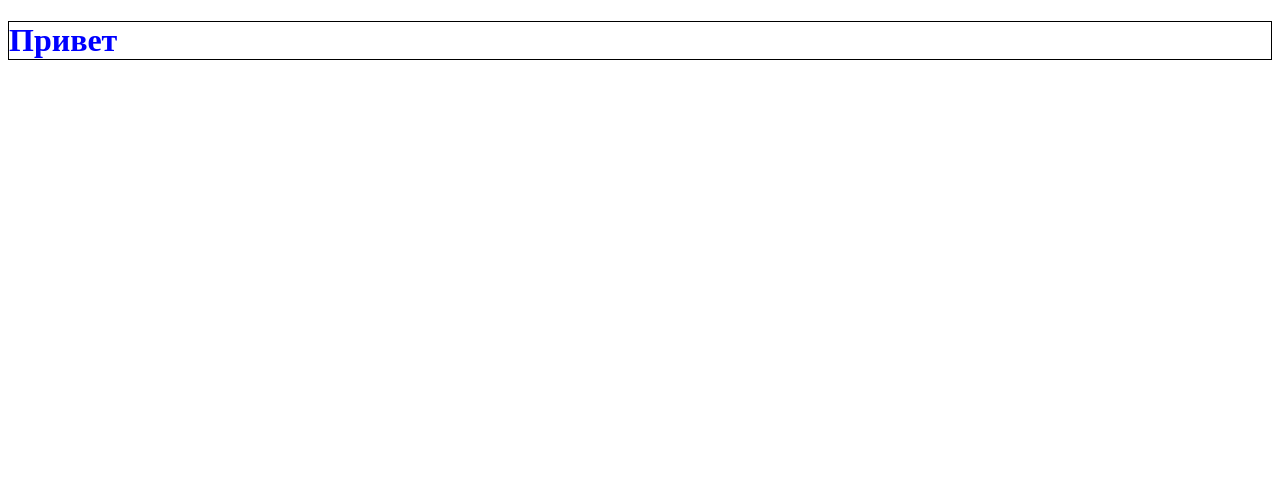
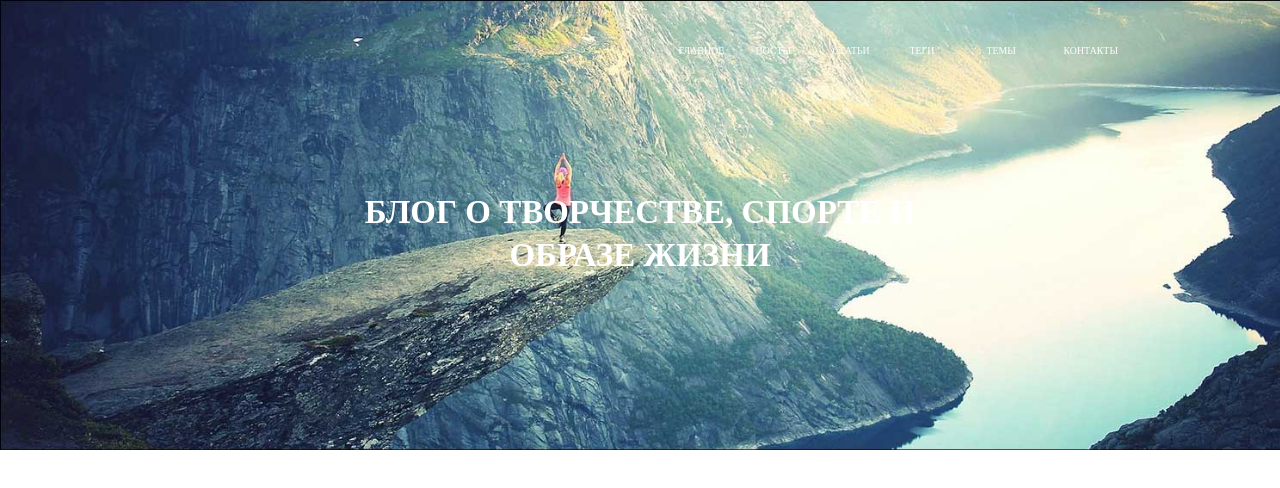
Before and after one commit to Antonio-87/Courswork_HTML_CSS, a plain HTML site: page index.html in a window 1280 px wide. Shown: the top 488 px of the page. Drawn offline with Linux system fonts and the light colour scheme.

Commit message:
add_header

```diff
--- a/css/style.css
+++ b/css/style.css
@@ -1,4 +1,67 @@
+body {
+    margin: 0;
+    padding: 0;
+}
+
+.page {
+
+    font-size: 33px;
+    width: 100%;
+    height: 3508px;
+    background: #ffffff;
+}
+
+.header_nav {
+    width: 100%;
+    height: 13.63em;
+    position: relative;
+    display: flex;
+    justify-content: center;
+    background-color: #4e4646;
+    background-image: url(/images/banner-bg.jpg);
+    background-size: cover;
+}
+
 h1 {
-    color: blue;
-    border: 1px solid black;
+    width: 20.6em;
+    height: 3.2em;
+    position: absolute;
+    display: flex;
+    margin: 5.8em 0 0;
+    justify-content: center;
+    text-align: center;
+    text-decoration: none;
+
+    font-size: 1em;
+    line-height: 1.3em;
+
+
+    color: #ffffff;
+    text-transform: uppercase;
 }
+
+.menu_list {
+    position: absolute;
+    width: 14em;
+    height: 0.3em;
+    margin: 1.36em 5.8em 0 0;
+    padding: 0;
+    display: flex;
+    flex-wrap: nowrap;
+    justify-content: space-around;
+
+
+    list-style: none;
+}
+
+/* .menu_list :nth-child(n+2) {
+    margin-left: 1.06em;
+} */
+
+.menu_link {
+    position: absolute;
+    font-size: 0.3em;
+    color: #ffffff;
+    text-decoration: none;
+    text-transform: uppercase;
+}
--- a/index.html
+++ b/index.html
@@ -8,7 +8,32 @@
     <title>Courswork</title>
 </head>
 <body>
-    <h1>Привет</h1>
-
+    <div class="page">
+        <header class="header_nav">
+            <h1>Блог о творчестве, спорте и образе жизни</h1>
+            <nav class="menu">
+                <ul class="menu_list">
+                    <li class="menu_list-item">
+                        <a href="#" class="menu_link">Главное</a>
+                    </li>
+                    <li class="menu_list-item">
+                        <a href="#" class="menu_link">Посты</a>
+                    </li>
+                    <li class="menu_list-item">
+                        <a href="#" class="menu_link">Статьи</a>
+                    </li>
+                    <li class="menu_list-item">
+                        <a href="#" class="menu_link">Теги</a>
+                    </li>
+                    <li class="menu_list-item">
+                        <a href="#" class="menu_link">Темы</a>
+                    </li>
+                    <li class="menu_list-item">
+                        <a href="#" class="menu_link">Контакты</a>
+                    </li>
+                </ul>
+            </nav>
+        </header>
+    </div>
 </body>
 </html>
```
